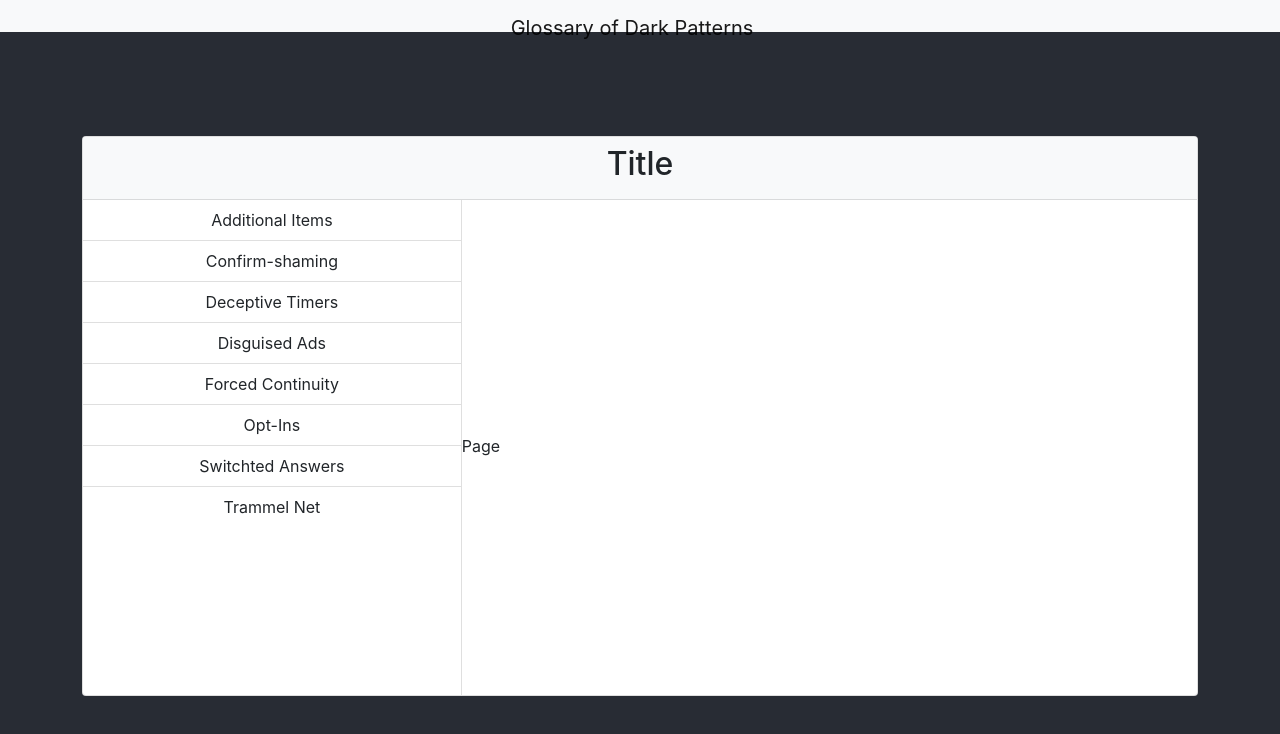
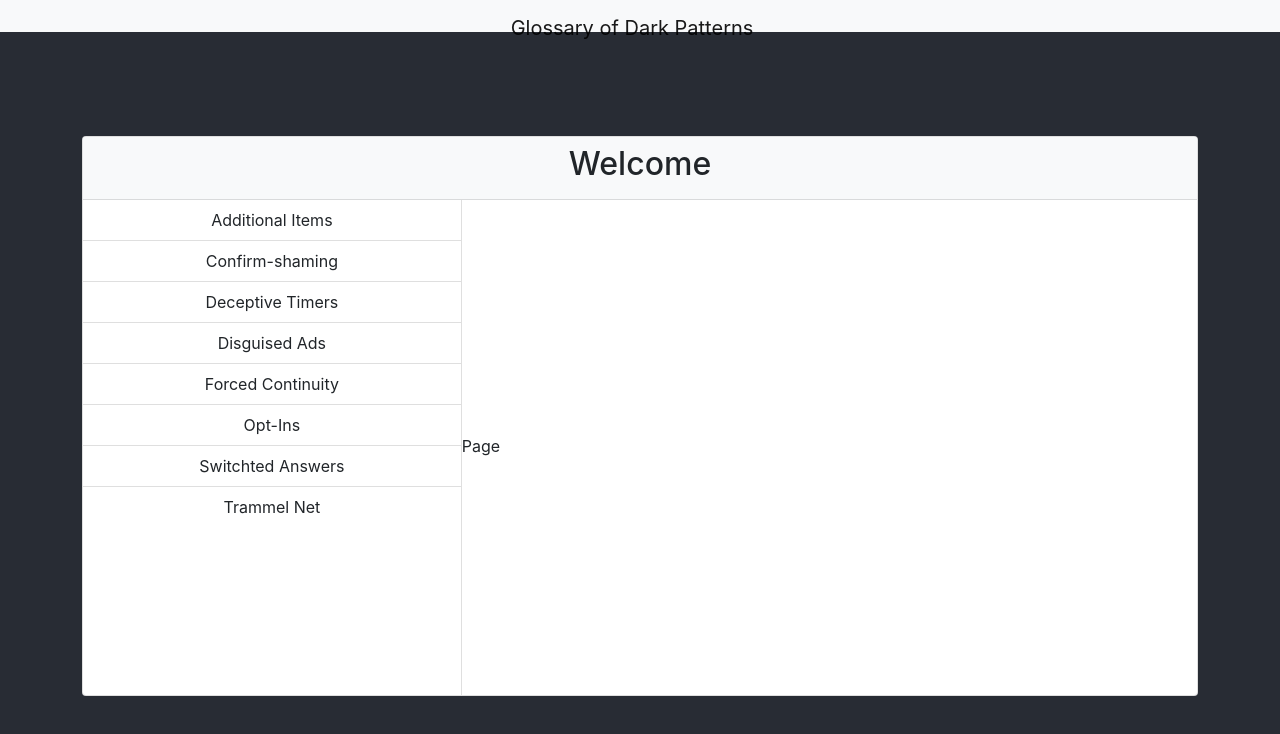
Before and after one commit to whysgai/dark-pattern-glossary, a React (Create React App) app: page / in a window 1280 px wide. Shown: the top 734 px of the page. Built offline with nearby package versions, Linux system fonts and the light colour scheme.

Commit message:
feat: Implement change title on selection

```diff
--- a/src/components/GlossaryHeader.js
+++ b/src/components/GlossaryHeader.js
@@ -1,4 +1,10 @@
+import { FontAwesomeIcon } from "@fortawesome/react-fontawesome";
+import { faBook } from "@fortawesome/free-solid-svg-icons";
+
 const GlossaryHeader = props =>
-    <div className="card-header bg-light"><h2>Title</h2></div>
+    <div className="card-header bg-light">
+        {/* <FontAwesomeIcon icon={faBook} /> */}
+        <h2>{props.activeIndex}</h2>
+    </div>
 
 export default GlossaryHeader;
--- a/src/index.js
+++ b/src/index.js
@@ -1,6 +1,5 @@
 import React from 'react';
 import ReactDOM from 'react-dom';
-import {FontAwesomeIcon} from "@fortawesome/react-fontawesome";
 import bootstrap from 'bootstrap';
 import 'bootstrap/dist/css/bootstrap.min.css';
 import './styles/index.css';
```
